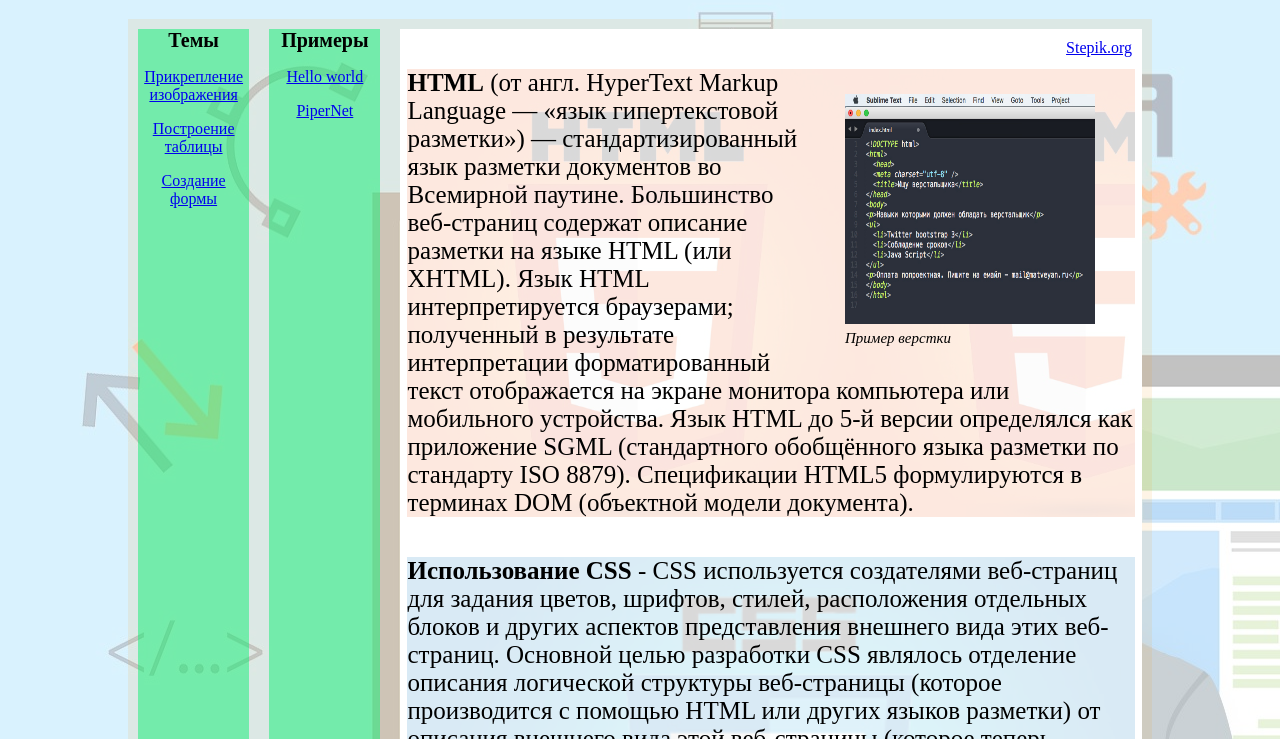
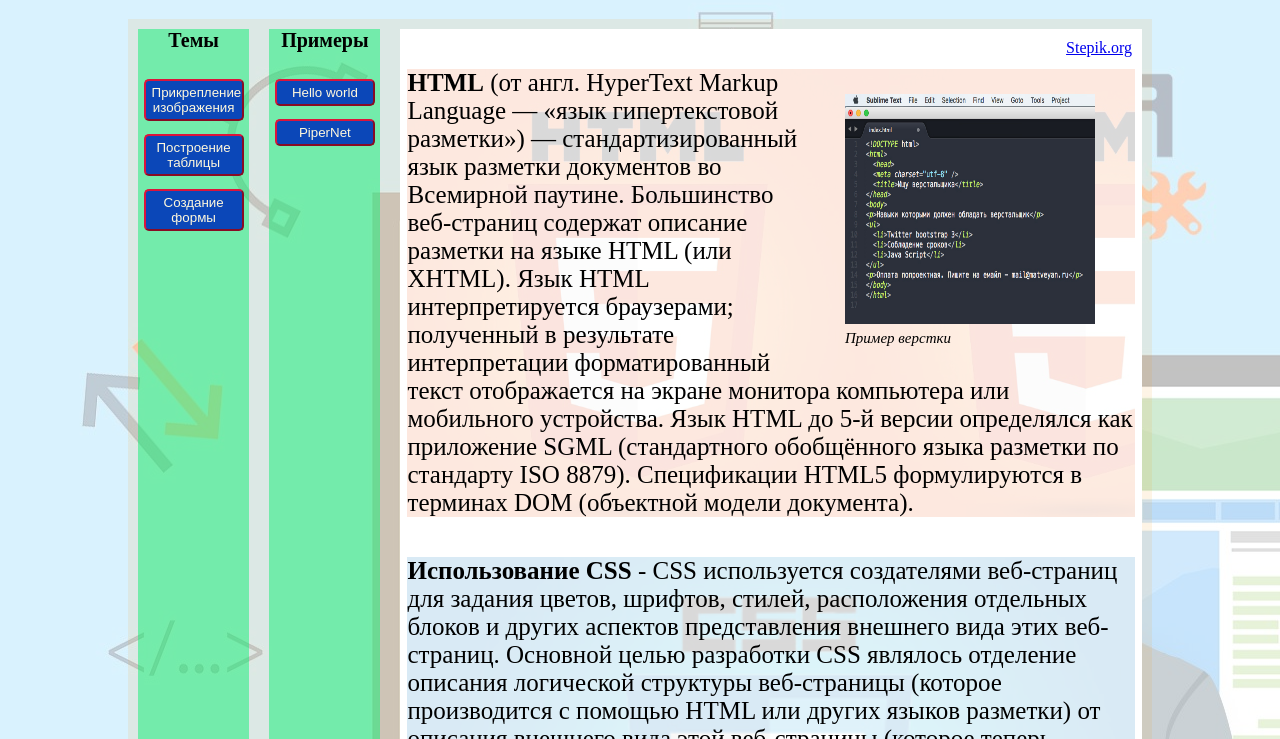
Before and after one commit to NikitaFedyanin/NikitaFedyanin.github.io, a plain HTML site: page index.html in a window 1280 px wide. Shown: the part 61-800 px from the top of the page. Drawn offline with Linux system fonts and the light colour scheme.

Commit message:
правки

```diff
--- a/index.html
+++ b/index.html
@@ -15,14 +15,15 @@
   <div class="main_container">
     <div class="task_box">
       <div class="task_title">Темы</div>
-      <p class="box_item"><a href="pages/attach_image.html">Прикрепление изображения</a></p>
-      <p class="box_item"><a href="pages/table.html">Построение таблицы</a></p>
-      <p class="box_item"><a href="pages/forms.html">Создание формы</a></p>
+      <button class="box-item" onclick="location.href='pages/attach_image.html'">Прикрепление изображения</button>
+      <button class="box-item" onclick="location.href='pages/table.html'">Построение таблицы</button>
+      <button class="box-item" onclick="location.href='pages/forms.html'">Создание формы</button>
     </div>
     <div class="task_box">
       <div class="task_title">Примеры</div>
-      <p class="box_item"><a href="pages/add_css/index.html">Hello world</a></p>
-      <p class="box_item"><a href="pages/piper_net/index.html">PiperNet</a></p>
+      <button class="box-item" onclick="location.href='pages/add_css/index.html'">Hello world</button>
+      <button class="box-item" onclick="location.href='pages/piper_net/index.html'">PiperNet</button>
+
     </div>
     <div class="site_box">
       <a class="stepik-link" href="https://stepik.org/users/176888226/courses">Stepik.org</a>
--- a/pages/piper_net/style.css
+++ b/pages/piper_net/style.css
@@ -85,10 +85,10 @@ body{
 }
 .subteam{
     display: flex;
+    justify-content: space-around;
     margin-top: 2.5em;
 }
 .empl{
-    flex: auto;
     text-align: center;
 }
 .emp-name{
--- a/style.css
+++ b/style.css
@@ -18,6 +18,7 @@ header{
 .task_title{
     font-size: 20px;
     font-weight: 600;
+    margin-bottom: 1em;
 }
 .task_box{
     text-align: center;
@@ -73,5 +74,23 @@ header{
     position: absolute; /*Располагаем элемент относительно родителя*/
     right: 10px;
     top: 10px;
+    font-weight: 300;
+    transition: font-wieght 0.3s erase-in;
 
 }
+.box-item{
+    border-radius: 5px;
+    margin-bottom: 0.5em;
+    margin-top: 0.5em;
+    width: 90%;
+    font-weight: 500;
+    background-color: rgb(11, 71, 184);
+    color: cornsilk;
+    padding-top: 0.3em;
+    padding-bottom: 0.3em;
+    border-color: crimson;
+}
+.box-item:hover{
+    background-color: rgb(40, 108, 233);
+    cursor: pointer;
+}
```
